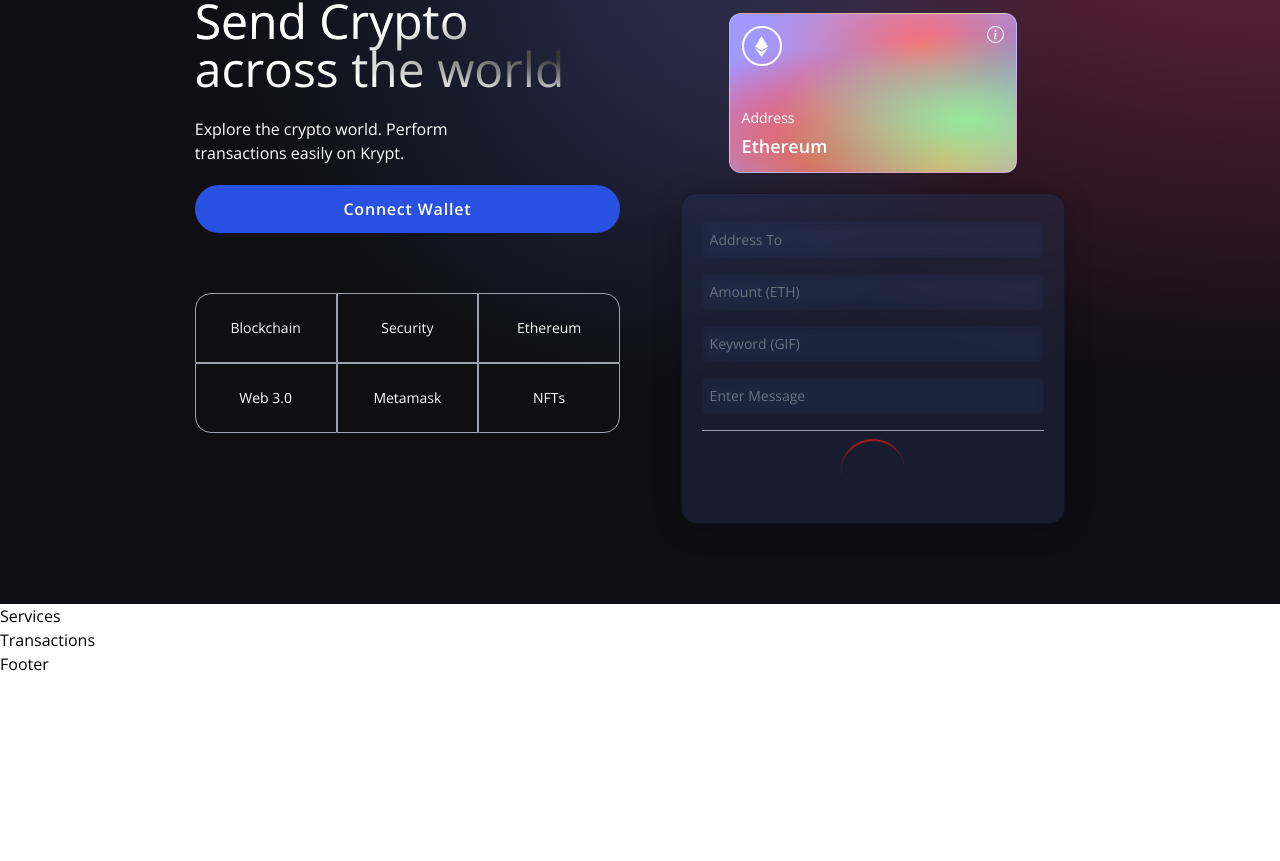
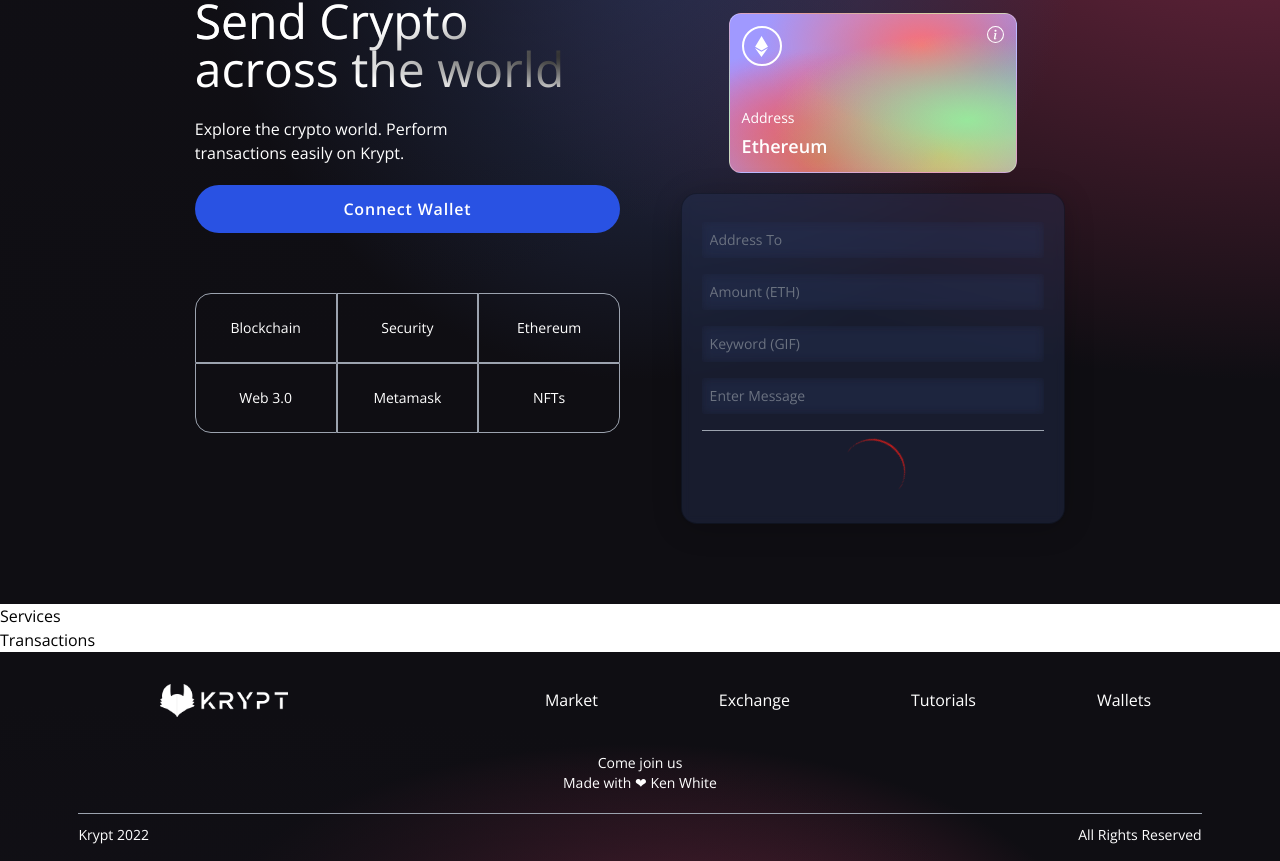
Before and after one commit to KenWhite02/krypt, a React (Vite) app in the folder client/: page / in a window 1280 px wide. Shown: the part 159-1020 px from the top of the page. Before the commit the page ends 835 px from the top, so only its background shows below. Built offline with nearby package versions, Linux system fonts and the light colour scheme.

Commit message:
Added footer

```diff
--- a/client/src/components/Footer.jsx
+++ b/client/src/components/Footer.jsx
@@ -1,5 +1,42 @@
+import logo from '../../images/logo.png';
+
+let year = new Date();
+
 const Footer = () => {
-  return <div>Footer</div>;
+  return (
+    <div className="w-full flex md:justify-center justify-between items-center flex-col p-4 gradient-bg-footer">
+      <div className="w-full flex sm:flex-row flex-col justify-between items-center my-4">
+        <div className="flex flex-[0.5] justify-center items-center">
+          <img className="w-32" src={logo} alt="logo" />
+        </div>
+        <div className="flex flex-1 justify-evenly items-center flex-wrap sm:mt-0 mt-5 w-full ">
+          <p className="text-white text-base text-center mx-2 cursor-pointer">
+            Market
+          </p>
+          <p className="text-white text-base text-center mx-2 cursor-pointer">
+            Exchange
+          </p>
+          <p className="text-white text-base text-center mx-2 cursor-pointer">
+            Tutorials
+          </p>
+          <p className="text-white text-base text-center mx-2 cursor-pointer">
+            Wallets
+          </p>
+        </div>
+      </div>
+      <div className="flex justify-center items-center flex-col mt-5">
+        <p className="text-white text-sm text-center">Come join us</p>
+        <p className="text-white text-sm text-center">Made with ❤ Ken White</p>
+      </div>
+      <div className="sm:w-[90%] w-full h-[0.25px] bg-gray-400 mt-5" />
+      <div className="sm:w-[90%] w-full flex justify-between items-center mt-3">
+        <p className="text-white text-sm text-center">
+          Krypt {year.getFullYear()}
+        </p>
+        <p className="text-white text-sm text-center">All Rights Reserved</p>
+      </div>
+    </div>
+  );
 };
 
 export default Footer;
```
